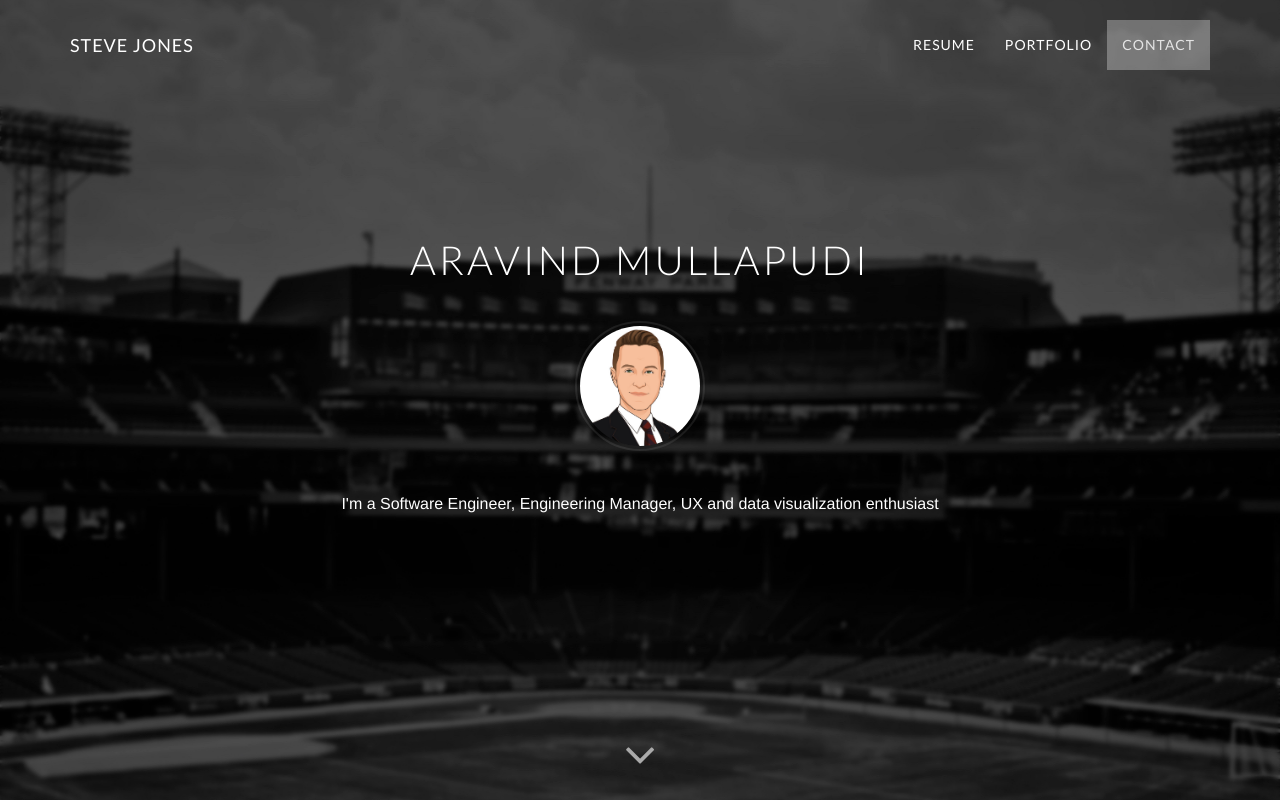
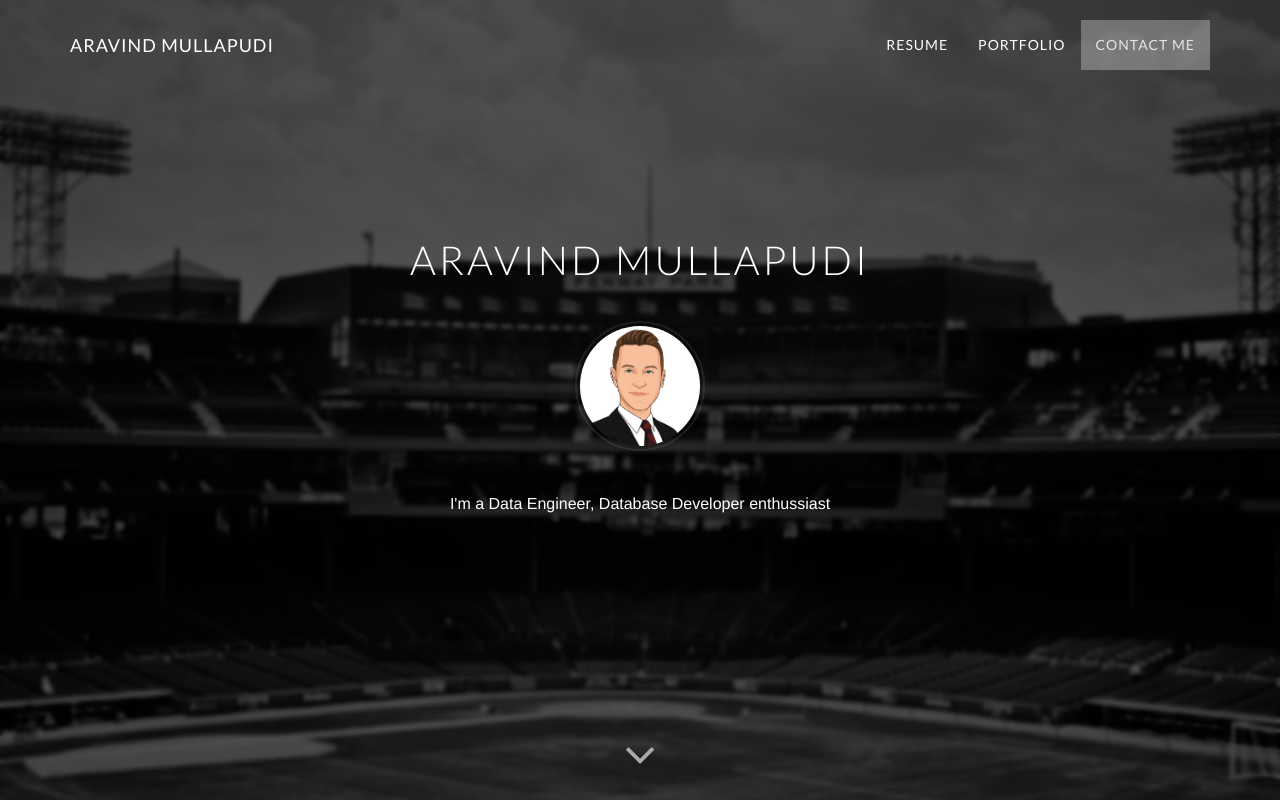
Before and after one commit to Aravind-Chowdary/Aravind-Chowdary.github.io, a plain HTML site: page index.html in a window 1280 px wide. Shown: the top 800 px of the page. Drawn offline with Linux system fonts and the light colour scheme; some packages are replaced by stand-ins of ours; grey boxes are pictures that could not be loaded.

Commit message:
Update index.html

```diff
--- a/index.html
+++ b/index.html
@@ -118,7 +118,7 @@
           <i class="fa fa-bars"></i>
         </button>
         <a class="navbar-brand page-scroll" href="#page-top">
-          <span class="light">Steve</span> Jones
+          <span class="light">Aravind</span> Mullapudi
         </a>
       </div>
 
@@ -139,7 +139,7 @@
             <a class="page-scroll" href="#portfolio">Portfolio</a>
           </li>
           <li>
-            <a class="page-scroll" href="#contact">Contact</a>
+            <a class="page-scroll" href="#contact">Contact Me</a>
           </li>
         </ul>
       </div>
@@ -154,8 +154,7 @@
       <div class="intro-content">
         <h1 class="brand-heading animated fadeInDown delay-05s">Aravind Mullapudi</h1>
         <div class="picture hasPulse" id=picture></div>
-        <p class="intro-text animated fadeIn delay-2s">I'm a Software Engineer, Engineering Manager, UX and data
-          visualization enthusiast</p>
+        <p class="intro-text animated fadeIn delay-2s">I'm a Data Engineer, Database Developer enthussiast</p>
       </div>
     </div>
     <div class="scroll-arrow">
```
